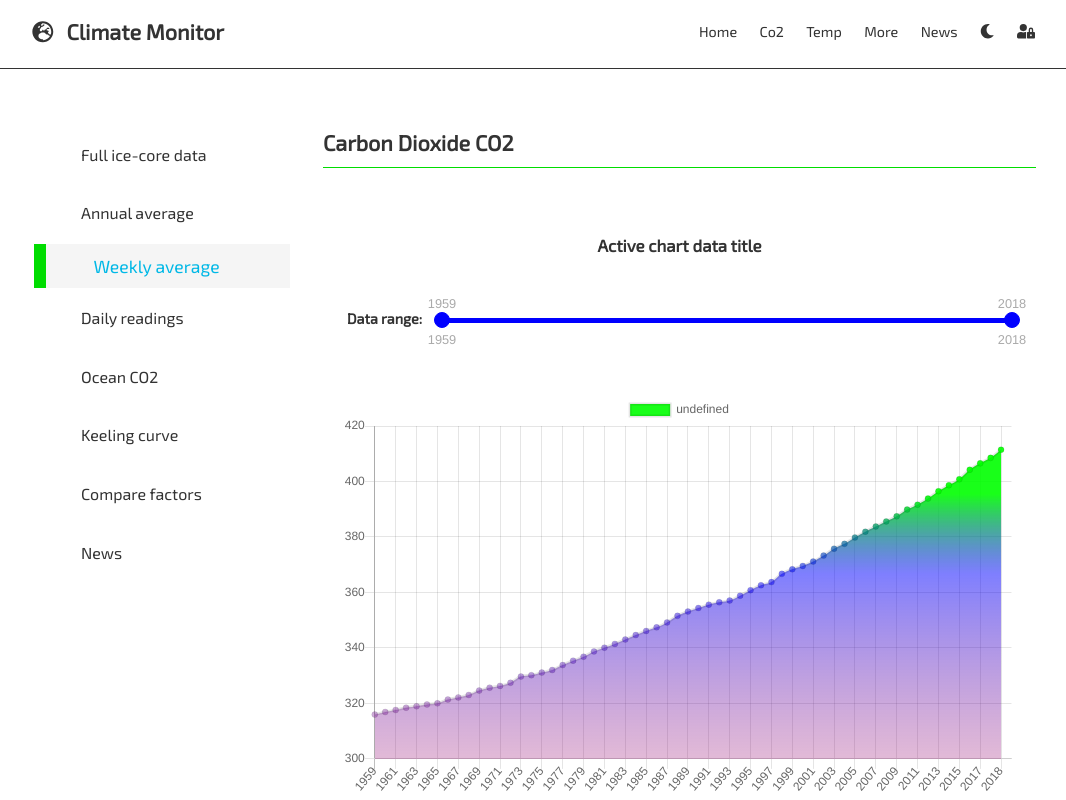
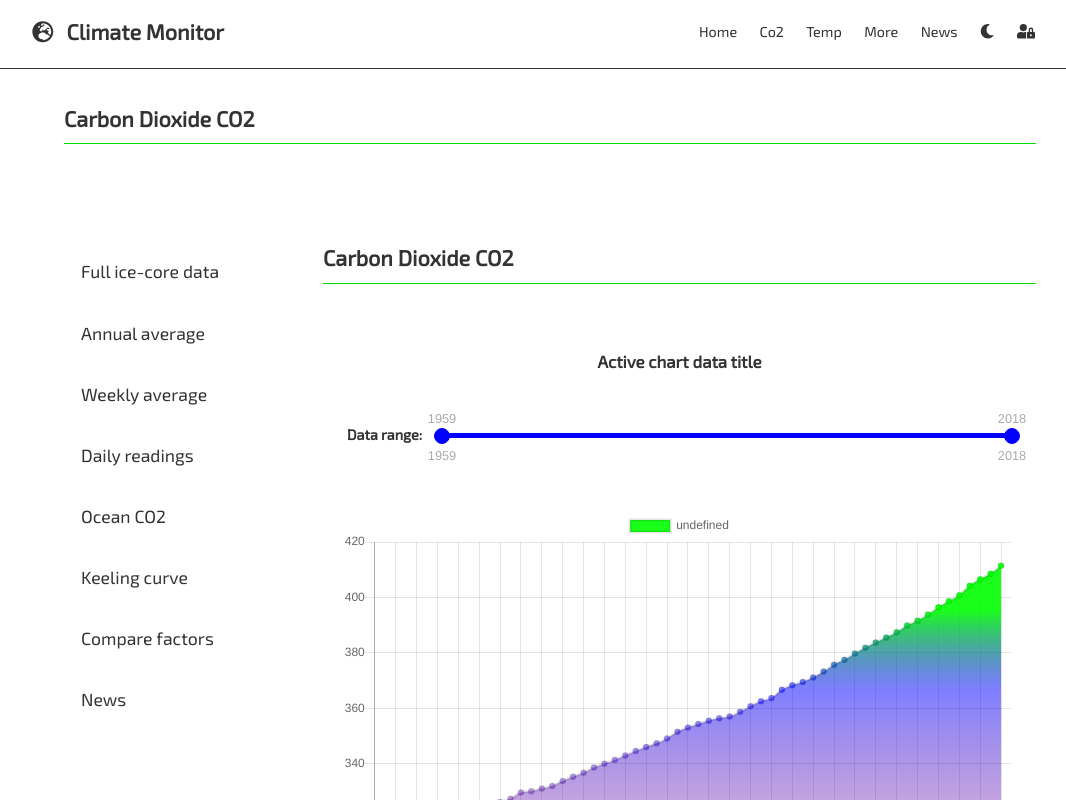
Before and after one commit to TomaszPietrzykowski/climate-monitor-archive, a React (Create React App) app: page /co2 in a window 1280 px wide. Shown: the top 800 px of the page, without its empty margins (90-1156 px from the left). Built offline with nearby package versions, Linux system fonts and the light colour scheme.

Commit message:
develop commit

```diff
--- a/src/components/CarbonMenu.js
+++ b/src/components/CarbonMenu.js
@@ -5,7 +5,7 @@ const CarbonMenu = ({ setTab }) => {
   const { isDarkMode, dark, light } = useContext(ThemeContext)
   const theme = isDarkMode ? dark : light
   const carbonBtnStyle = {
-    fontSize: "1rem",
+    fontSize: "1.1rem",
     padding: "1rem 3rem",
     margin: "1px"
   }
@@ -33,7 +33,7 @@ const CarbonMenu = ({ setTab }) => {
       <div id={"yearly"} style={carbonBtnStyle} onClick={setTab}>
         Annual average
       </div>
-      <div id={"weekly"} style={carbonBtnStyleHoover} onClick={setTab}>
+      <div id={"weekly"} style={carbonBtnStyle} onClick={setTab}>
         Weekly average
       </div>
       <div id={"latest"} style={carbonBtnStyle} onClick={setTab}>
--- /dev/null
+++ b/src/components/SectionHeader.js
@@ -0,0 +1,20 @@
+import React, { useContext } from "react"
+import { ThemeContext } from "../contexts/ThemeContext"
+
+const SectionHeader = ({ title }) => {
+  const { isDarkMode, dark, light } = useContext(ThemeContext)
+  const theme = isDarkMode ? dark : light
+  return (
+    <h2
+      style={{
+        borderBottom: `1px solid ${theme.accent}`,
+        paddingBottom: "0.5rem",
+        margin: "2rem 2rem 4rem 2rem"
+      }}
+    >
+      {title}
+    </h2>
+  )
+}
+
+export default SectionHeader
--- a/src/components/layout/pages/Carbon.js
+++ b/src/components/layout/pages/Carbon.js
@@ -7,6 +7,7 @@ import CarbonMenu from "../../CarbonMenu"
 // import WeeklyCarbonChart from "../../WeeklyCarbonChart"
 import CarbonChartSlider from "../../CarbonChartSlider"
 import CarbonChart from "../../CarbonChart"
+import SectionHeader from "../../SectionHeader"
 
 const Carbon = () => {
   const {
@@ -41,6 +42,7 @@ const Carbon = () => {
       }}
     >
       <div className="container">
+        <SectionHeader title={"Carbon Dioxide CO2"} />
         <div style={{ display: "flex", marginTop: "1.5rem" }}>
           <div style={{ flex: "1", marginTop: "2rem" }}>
             <CarbonMenu active={activeTab} setTab={setTab} />
```
